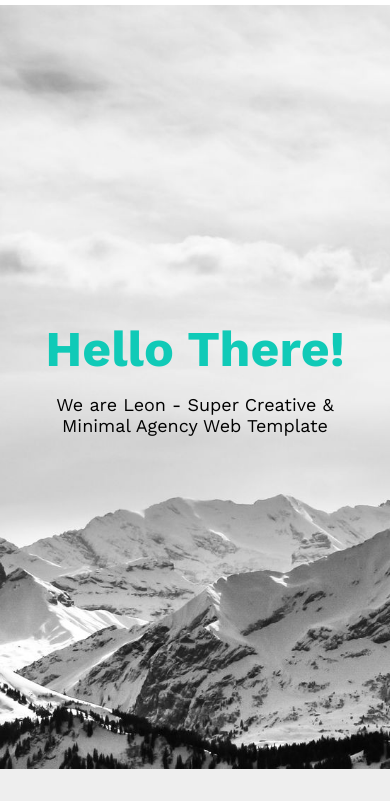
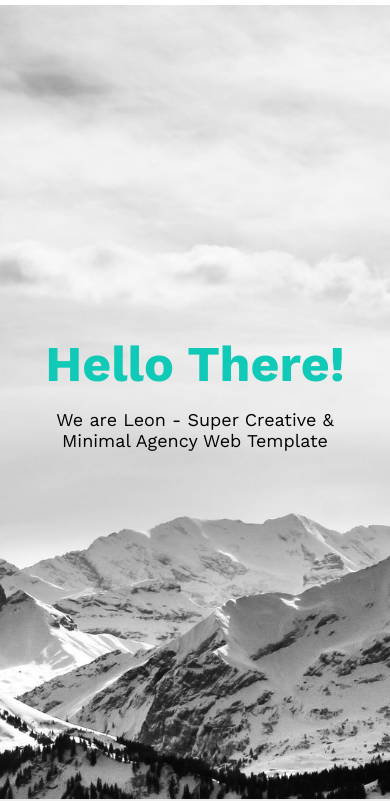
Before and after one commit to husamXA1/HTML-CSS-Template-1, a plain HTML site: page index.html in a window 390 px wide. Shown: the part 45-846 px from the top of the page. Drawn offline with nearby package versions, Linux system fonts and the light colour scheme.

Commit message:
Update leon.css
fixing the landing section for mobile

```diff
--- a/css/leon.css
+++ b/css/leon.css
@@ -186,6 +186,9 @@ header .menu:hover ul {
     font-size: 22px;
 }
 @media (max-width: 767px) {
+    .landing {
+        height: calc(100vh - 50px);
+    }
     .landing h1 {
         font-size: 50px;
     }
```
